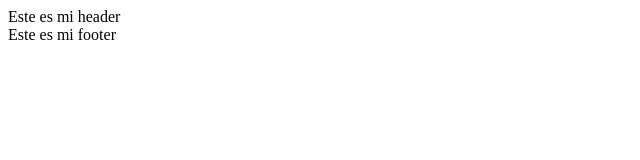
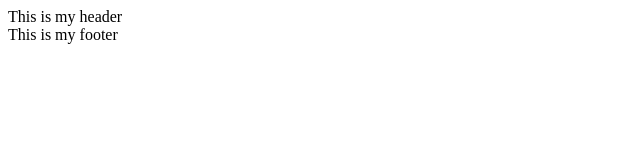
Before and after one commit to AndyVillegasC/practice_git, a plain HTML site: page index.html in a window 1280 px wide. Shown: the full height of the page, 0-640 px from the left. Drawn offline with Linux system fonts and the light colour scheme.

Commit message:
lenguaje de footer y header cambiado

```diff
--- a/index.html
+++ b/index.html
@@ -7,7 +7,7 @@
     <title>My Website</title>
 </head>
 <body>
-    <header>Este es mi header</header>
-    <footer>Este es mi footer</footer>
+    <header>This is my header</header>
+    <footer>This is my footer</footer>
 </body>
 </html>
```
